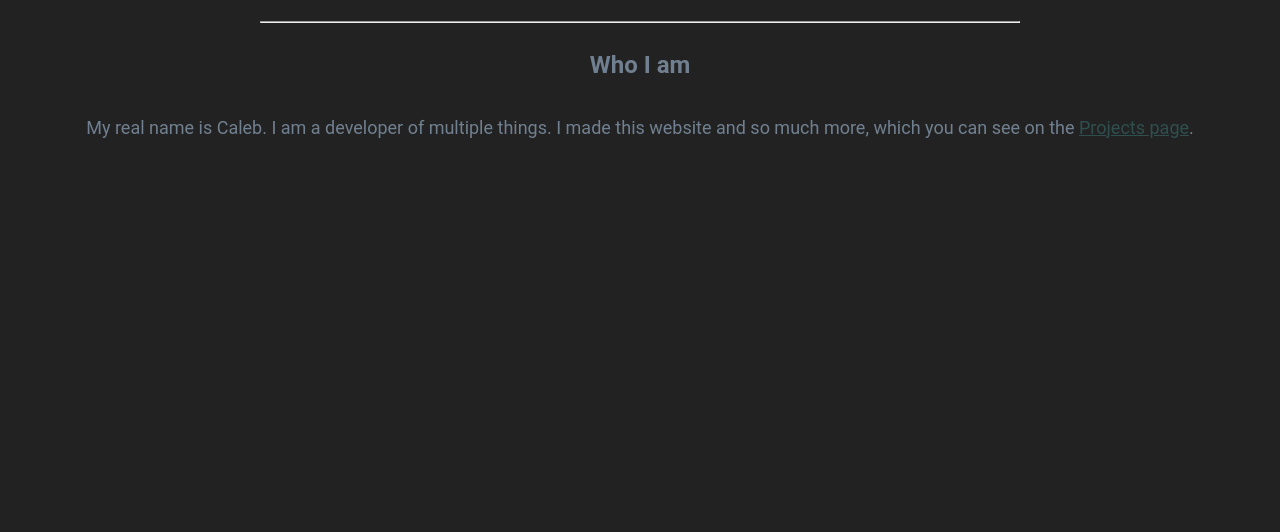
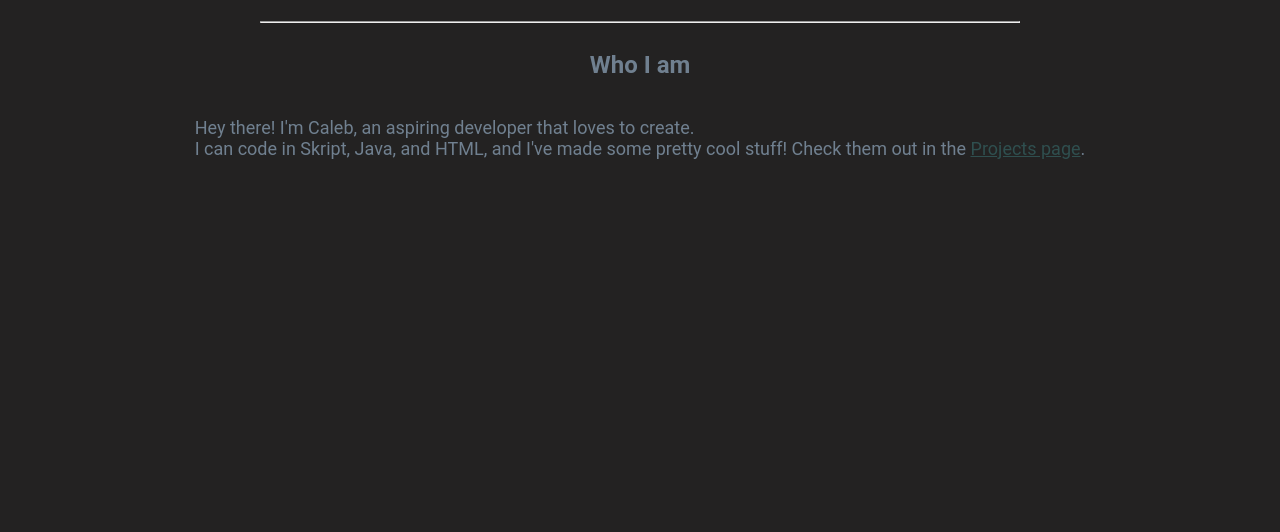
Before and after one commit to EcoStudios/anonymouslyfast, a plain HTML site: page pages/About/index.html in a window 1280 px wide. Shown: the part 268-800 px from the top of the page. Drawn offline with nearby package versions, Linux system fonts and the light colour scheme.

Commit message:
Cryptic I love u

```diff
--- a/pages/About/index.html
+++ b/pages/About/index.html
@@ -41,9 +41,7 @@
 <div class="space"> </div>
 
 <div class="about_para">
-	<p>
-		My real name is Caleb. I am a developer of multiple things. I made this website and so much more, which you can see on the <a id="about_link" href="../Projects/index.html">Projects page</a>.
-	</p>
+	<p>Hey there! I'm Caleb, an aspiring developer that loves to create. <br>I can code in Skript, Java, and HTML, and I've made some pretty cool stuff! Check them out in the <a id="about_link" href="../Projects/index.html">Projects page</a>.</p>
 </div>
 
 
```
